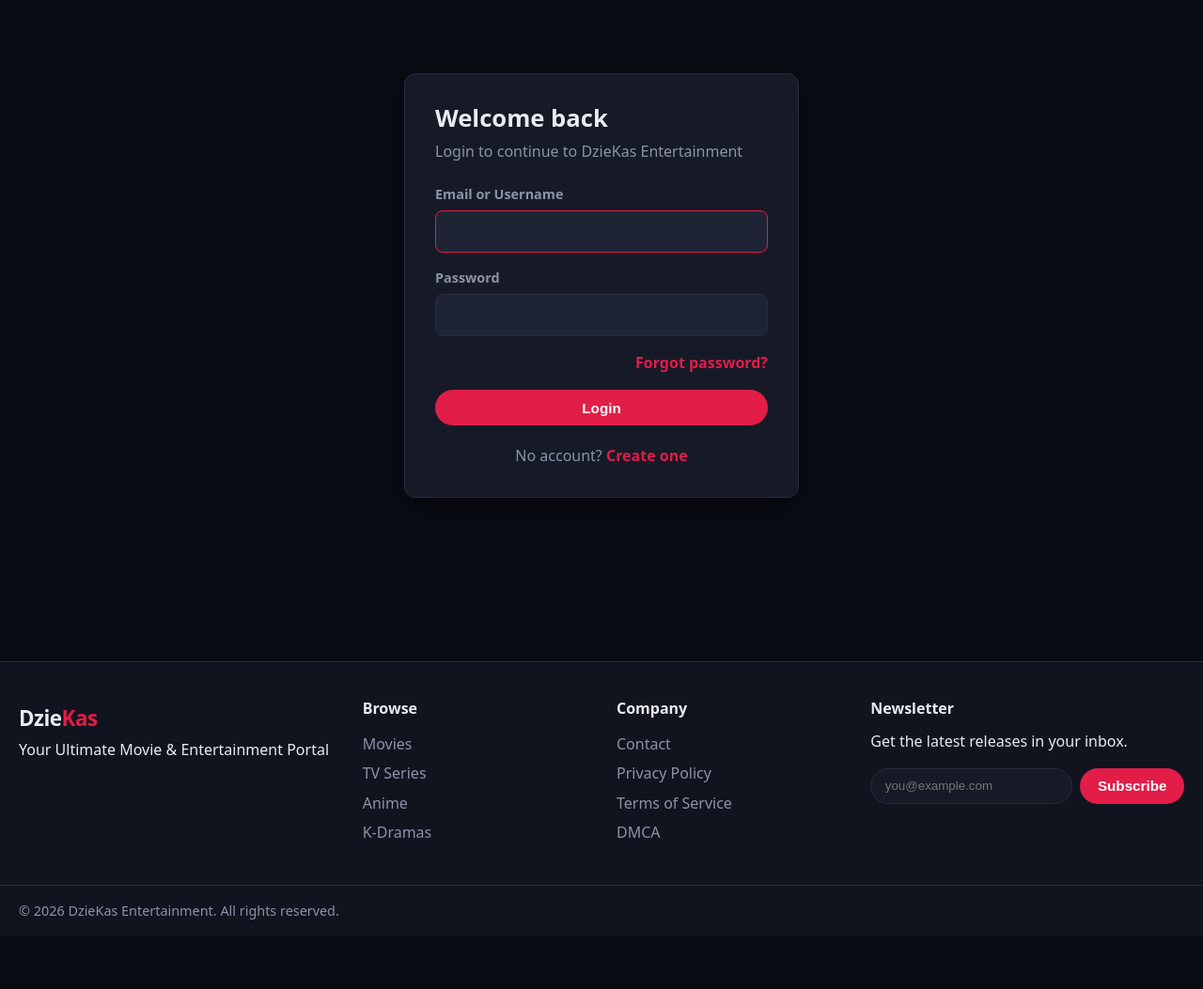
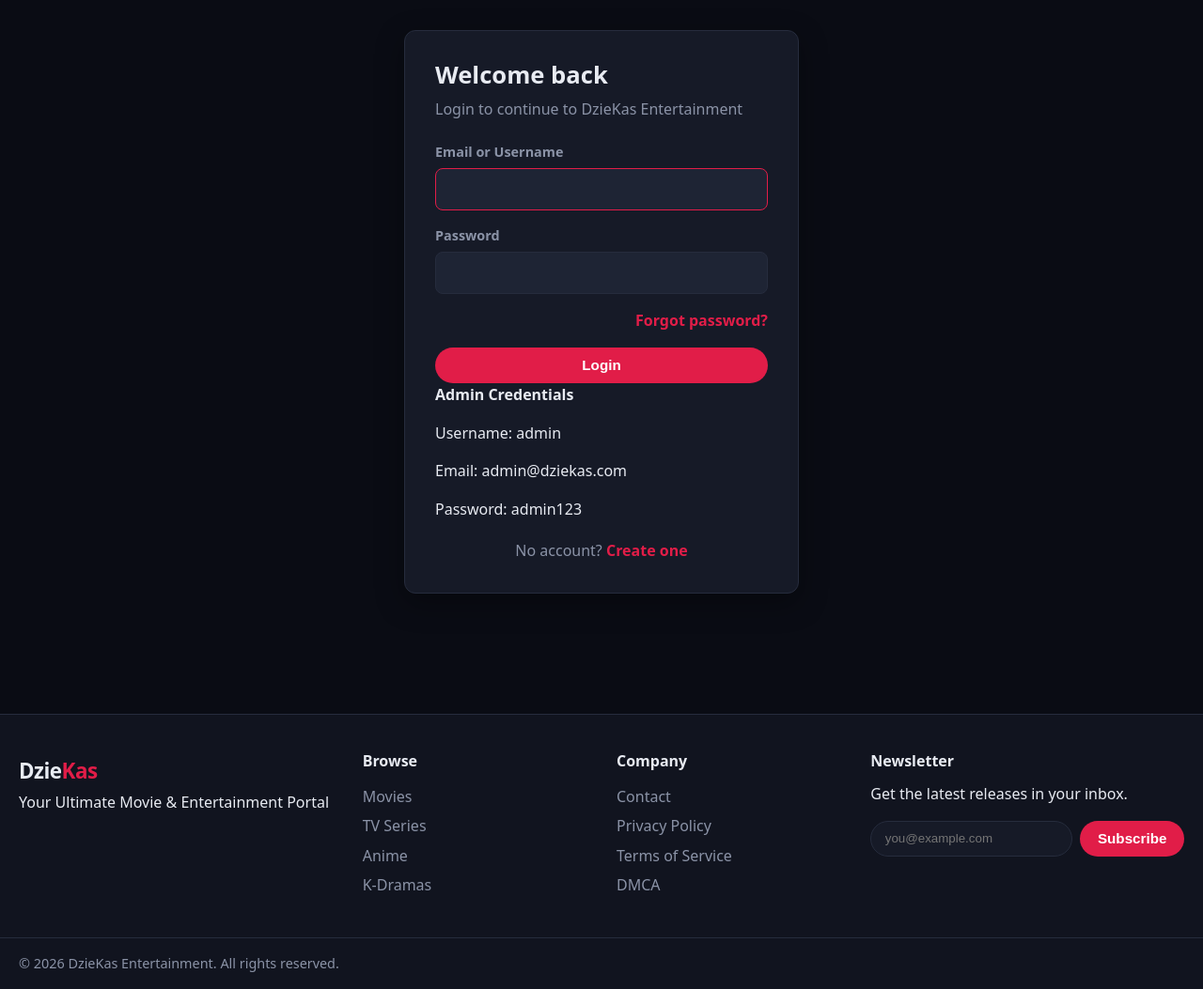
Before and after one commit to holyseyi/dzieKas, a PHP site: page /dzieKas/login in a window 1280 px wide; the page is wider, and only the part inside the window is pictured. Shown: the part 69-1122 px from the top of that part at 94% size. Before the commit the page ends 1048 px from the top of that part, so only its background shows below. Run offline with PHP 8.4, Linux system fonts and the light colour scheme.

Commit message:
modified:   app/controllers/AuthController.php 	modified:   app/views/public/auth/login.php 	modified:   database/dzieKas.sqlite 	modified:   database/schema.sql

```diff
--- a/app/controllers/AuthController.php
+++ b/app/controllers/AuthController.php
@@ -24,7 +24,12 @@ class AuthController extends Controller
             $this->redirect('/profile');
         }
 
-        $this->view('public/auth/login', ['title' => 'Login']);
+        $this->view('public/auth/login', [
+            'title' => 'Login',
+            'admin_username' => 'admin',
+            'admin_email' => 'admin@dziekas.com',
+            'admin_password' => 'admin123',
+        ]);
     }
 
     public function login(): void
--- a/app/views/public/auth/login.php
+++ b/app/views/public/auth/login.php
@@ -18,6 +18,14 @@
             </div>
             <button type="submit" class="btn btn--primary btn--block">Login</button>
         </form>
+        <?php if (!empty($admin_username) && !empty($admin_email) && !empty($admin_password)): ?>
+        <div class="auth-card__admin-credentials">
+            <p><strong>Admin Credentials</strong></p>
+            <p>Username: <?= e($admin_username) ?></p>
+            <p>Email: <?= e($admin_email) ?></p>
+            <p>Password: <?= e($admin_password) ?></p>
+        </div>
+        <?php endif; ?>
         <p class="auth-card__foot">No account? <a href="/register">Create one</a></p>
     </div>
 </div>
--- a/database/schema.sql
+++ b/database/schema.sql
@@ -164,6 +164,8 @@ CREATE TABLE IF NOT EXISTS content (
     user_rating_count INTEGER DEFAULT 0,
     reading_time INTEGER,
     published_at DATETIME,
+    video_path VARCHAR(255),
+    video_type VARCHAR(20) DEFAULT 'upload',
     created_at DATETIME DEFAULT CURRENT_TIMESTAMP,
     updated_at DATETIME DEFAULT CURRENT_TIMESTAMP,
     FOREIGN KEY (category_id) REFERENCES categories(id) ON DELETE SET NULL,
```
Also changed, not shown: database/dzieKas.sqlite.
